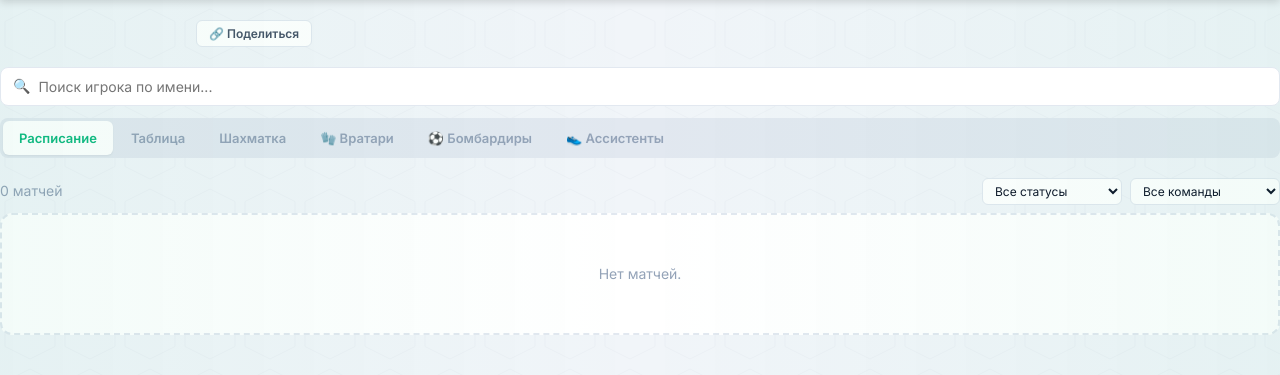
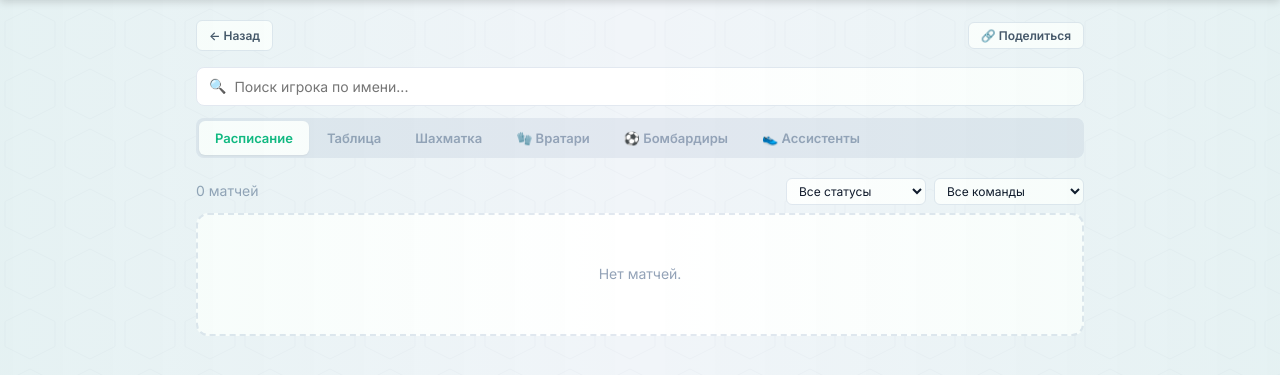
Before and after one commit to Kamish30/football-tournament, a FastAPI app: page /group/1 in a window 1280 px wide. Shown: the part 56-431 px from the top of the page. Run offline with FastAPI, Linux system fonts and the light colour scheme; data that the repository does not hold is empty.

Commit message:
Add files via upload

```diff
--- a/templates/group.html
+++ b/templates/group.html
@@ -17,9 +17,12 @@
     <div class="header-actions" id="auth-area"></div>
   </div>
 
-<div class="container">
+  <div class="container">
     <!-- Title bar -->
-    <div style="flex:1; min-width: 200px;">
+    <div class="flex items-center gap-12 mb-16 flex-wrap">
+      <a href="/" class="btn btn-ghost btn-sm" style="text-decoration:none">← Назад</a>
+
+      <div style="flex:1; min-width: 200px;">
         <div class="flex items-center gap-8">
           <h2 id="group-title" style="font-size:20px;font-weight:800;margin:0"></h2>
           <button id="edit-group-btn" class="btn btn-ghost btn-sm hidden" onclick="editGroupModal()" title="Редактировать группу" style="padding:2px 6px">✏️</button>
```
